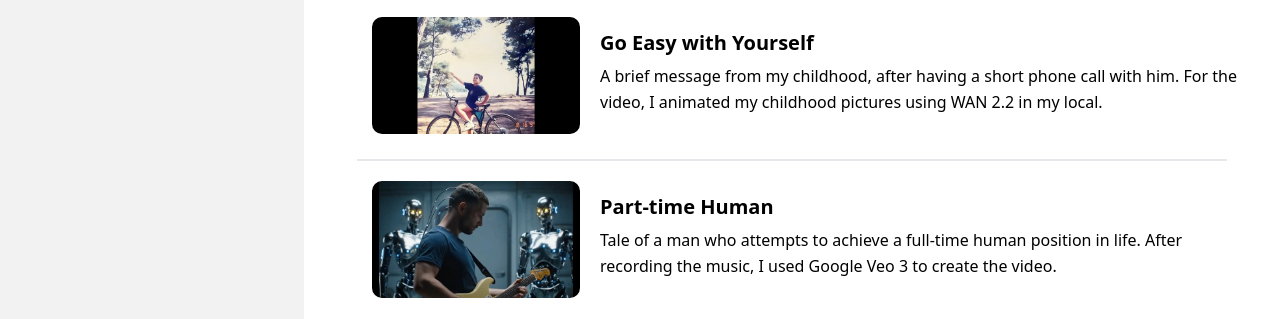
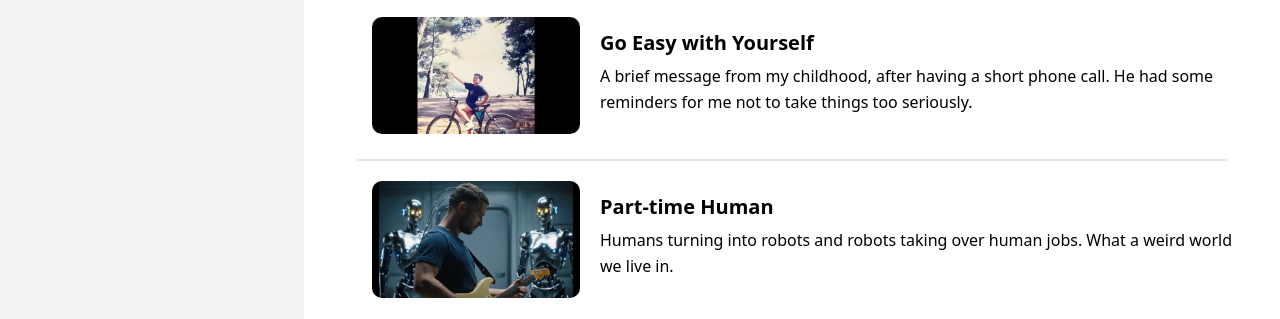
Before and after one commit to serdarcevher/serdarcevher.com, a plain HTML site: page index.html in a window 1280 px wide. Shown: the part 481-800 px from the top of the page. Drawn offline with Linux system fonts and the light colour scheme.

Commit message:
Apply wording changes

```diff
--- a/index.html
+++ b/index.html
@@ -58,9 +58,8 @@
 							</div>
 							<div class="work-details">
 								<p class="work-title">Go Easy with Yourself</p>
-								<p class="work-text">A brief message from my childhood, after having a short phone call
-									with
-									him. For the video, I animated my childhood pictures using WAN 2.2 in my local.</p>
+								<p class="work-text">A brief message from my childhood, after having a short phone call.
+									He had some reminders for me not to take things too seriously.</p>
 							</div>
 						</div>
 					</a>
@@ -74,8 +73,8 @@
 							</div>
 							<div class="work-details">
 								<p class="work-title">Part-time Human</p>
-								<p class="work-text">Tale of a man who attempts to achieve a full-time human position in
-									life. After recording the music, I used Google Veo 3 to create the video.</p>
+								<p class="work-text">Humans turning into robots and robots taking over human jobs. What
+									a weird world we live in.</p>
 							</div>
 						</div>
 					</a>
@@ -194,7 +193,7 @@
 								have served more than 50K users (and about 5K paid customers) all over the world
 								since
 								our foundation. The app is still up and running at <a target="_blank"
-									href="https://off2class.com"><b><u>off2class.com</u></b>.
+									href="https://off2class.com"><b><u>off2class.com</u></b></a>.
 							</div>
 						</div>
 					</li>
@@ -203,7 +202,7 @@
 						<div class="timeline-content">
 							<h4>Freelance developer</h4>
 							<span>From 2009 to 2022, Istanbul, Türkiye</span>
-							<div class="content">
+							<div class="content text-left">
 								Some of my freelance work includes: evotrio.com, yetmiyor.net,
 								<a target="_blank" href="https://valizim.com"><b><u>valizim.com</u></b></a>,
 								santralsozluk.com,
--- a/style.css
+++ b/style.css
@@ -292,3 +292,7 @@ p.work-text {
     width: 200px;
   }
 }
+
+.text-left {
+  text-align: left !important;
+}
```
